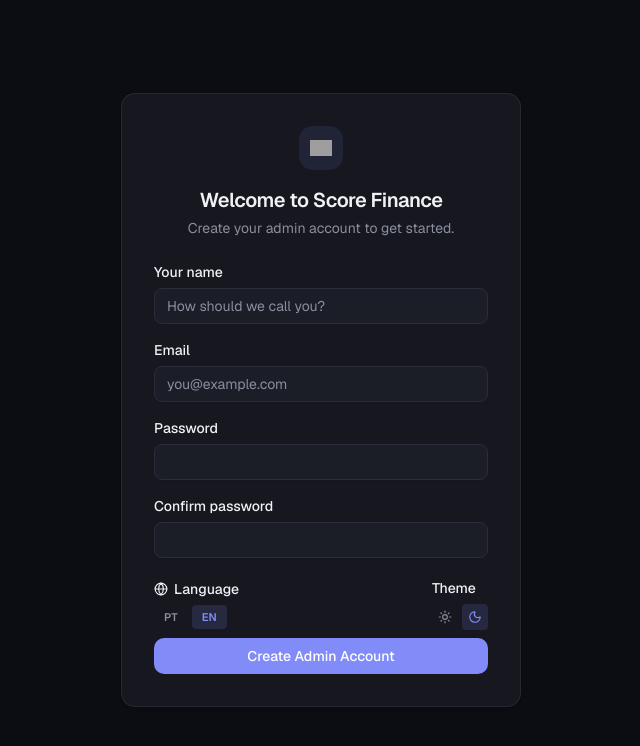
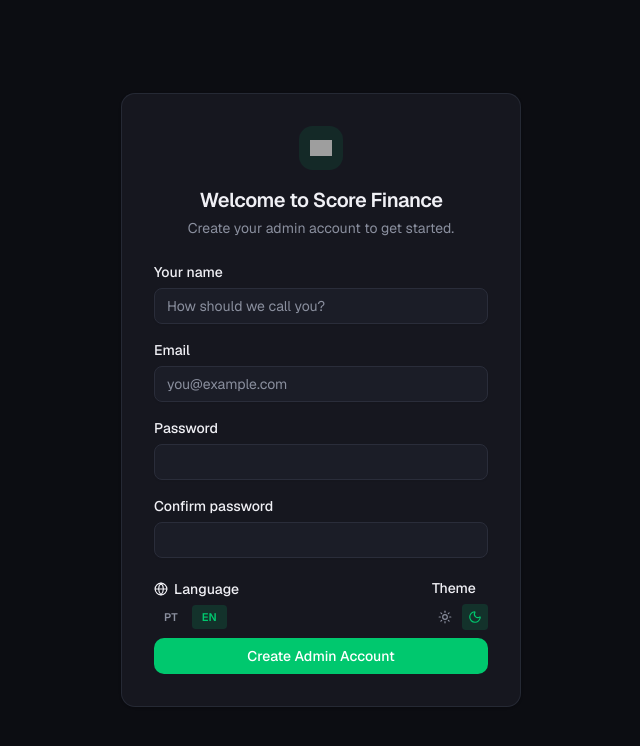
Before and after one commit to scoretecnologia/score-finance, a React (Vite) app in the folder frontend/: page /setup in a window 1280 px wide. Shown: the top 746 px of the page, without its empty margins (319-959 px from the left). Built offline with nearby package versions, Linux system fonts and the light colour scheme; no server answers; grey boxes are pictures that could not be loaded.

Commit message:
style: change theme color from lilac to green

```diff
--- a/frontend/src/index.css
+++ b/frontend/src/index.css
@@ -12,33 +12,33 @@
   --card-foreground: #0F172A;
   --popover: #FFFFFF;
   --popover-foreground: #0F172A;
-  --primary: #6366F1;
+  --primary: #00A859;
   --primary-foreground: #FFFFFF;
   --secondary: #F1F5F9;
   --secondary-foreground: #0F172A;
   --muted: #F1F5F9;
   --muted-foreground: #64748B;
-  --accent: #EEF2FF;
-  --accent-foreground: #4F46E5;
+  --accent: #E6F6EF;
+  --accent-foreground: #008938;
   --destructive: #F43F5E;
   --destructive-foreground: #FFFFFF;
   --border: #E8ECF1;
   --input: #E8ECF1;
-  --ring: #6366F1;
+  --ring: #00A859;
   --radius: 0.625rem;
-  --chart-1: #6366F1;
-  --chart-2: #8B5CF6;
+  --chart-1: #00A859;
+  --chart-2: #059669;
   --chart-3: #10B981;
   --chart-4: #F59E0B;
   --chart-5: #F43F5E;
   --sidebar: #FFFFFF;
   --sidebar-foreground: #0F172A;
-  --sidebar-primary: #6366F1;
+  --sidebar-primary: #00A859;
   --sidebar-primary-foreground: #FFFFFF;
   --sidebar-accent: #F1F5F9;
-  --sidebar-accent-foreground: #4F46E5;
+  --sidebar-accent-foreground: #008938;
   --sidebar-border: #E8ECF1;
-  --sidebar-ring: #6366F1;
+  --sidebar-ring: #00A859;
   --sidebar-muted: #64748B;
 }
 
@@ -49,27 +49,27 @@
   --card-foreground: #F0F0F5;
   --popover: #16171F;
   --popover-foreground: #F0F0F5;
-  --primary: #818CF8;
+  --primary: #00C86E;
   --primary-foreground: #FFFFFF;
   --secondary: #252836;
   --secondary-foreground: #F0F0F5;
   --muted: #252836;
   --muted-foreground: #8A8F9E;
-  --accent: #1E1B4B;
-  --accent-foreground: #A5B4FC;
+  --accent: #062C1B;
+  --accent-foreground: #00E682;
   --destructive: #FB7185;
   --destructive-foreground: #0C0D12;
   --border: #2A2D3A;
   --input: #2A2D3A;
-  --ring: #818CF8;
+  --ring: #00C86E;
   --sidebar: #16171F;
   --sidebar-foreground: #F0F0F5;
-  --sidebar-primary: #818CF8;
+  --sidebar-primary: #00C86E;
   --sidebar-primary-foreground: #FFFFFF;
   --sidebar-accent: #252836;
-  --sidebar-accent-foreground: #A5B4FC;
+  --sidebar-accent-foreground: #00E682;
   --sidebar-border: #2A2D3A;
-  --sidebar-ring: #818CF8;
+  --sidebar-ring: #00C86E;
   --sidebar-muted: #8A8F9E;
 }
 
```
